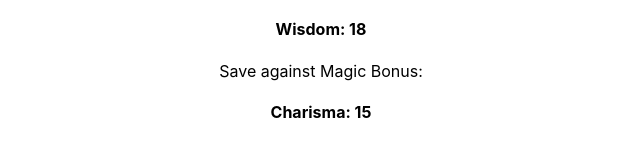
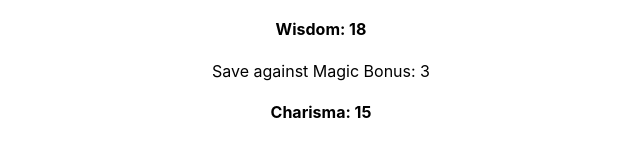
Before and after one commit to dialectrical/ose-character-generator, a React (Create React App) app: page / in a window 1280 px wide. Shown: the part 523-674 px from the top of the page, without its empty margins (319-959 px from the left). Built offline with nearby package versions, Linux system fonts and the light colour scheme.

Commit message:
work: added comments of a few additional CharacterSheet methods

```diff
--- a/src/App.js
+++ b/src/App.js
@@ -35,7 +35,7 @@ export function App() {
       <div>HP Bonus: {character.hpBonus}</div>
       <h4>Intelligence: {character.stats[3]}</h4>
       <h4>Wisdom: {character.stats[4]}</h4>
-      <div>Save against Magic Bonus: {character.magicSavesBonuis}</div>
+      <div>Save against Magic Bonus: {character.magicSavesBonus}</div>
       <h4>Charisma: {character.stats[5]}</h4>
     </div>
   );
--- a/src/components/CharacterSheet.js
+++ b/src/components/CharacterSheet.js
@@ -5,6 +5,15 @@ export function CharacterSheet(statArr, alignment, charClass) {
   this.alignment = alignment;
   this.class = charClass.name;
   this.savingThrows = charClass.savingThrows;
+  this.pointBuy = 0;
+
+  this.reduceStat = (stat) => {
+    //reduces a stat 2 points to gain 1 point buy
+  };
+
+  this.increaseStat = (stat) => {
+    //increases a stat by 1 point buy
+  };
 
   this.getBonus = function (stat, bonusMod) {
     let statBonus = 0;
@@ -26,6 +35,10 @@ export function CharacterSheet(statArr, alignment, charClass) {
     return statBonus + bonusMod;
   };
 
+  this.getXPBonus = () => {
+    //calculate XP bonus based on class prime requisite
+  };
+
   this.meleeBonus = this.getBonus(this.stats[0], 0, 0);
   this.openDoors = Math.max(1, this.getBonus(this.stats[0], 0, -1));
   this.acBonus = this.getBonus(this.stats[1], 0, 0);
```
